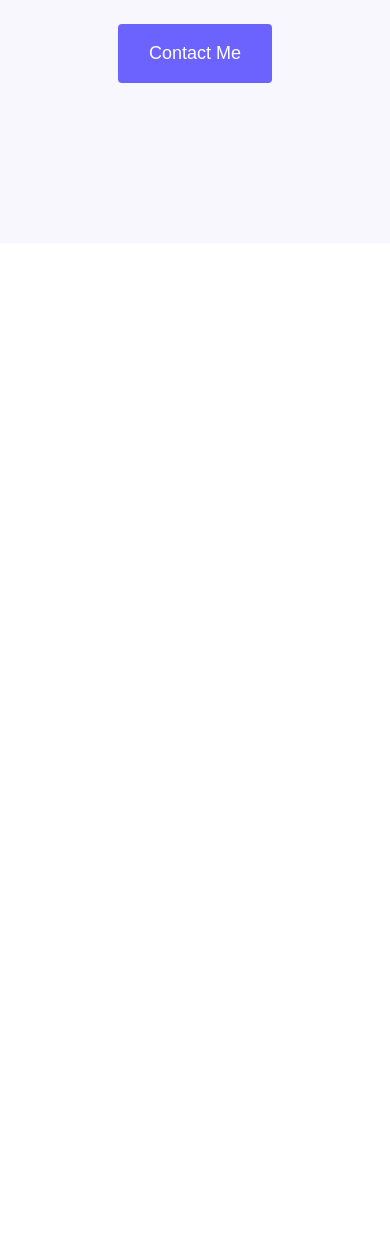
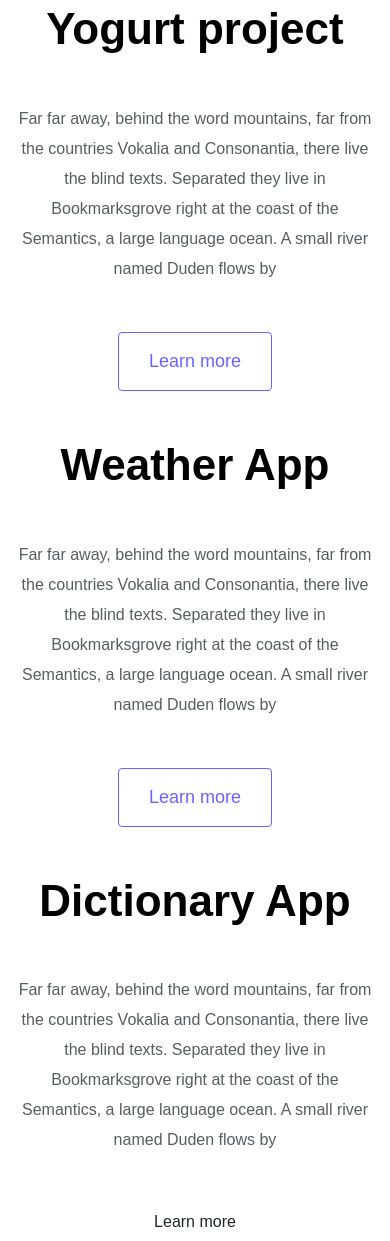
Before and after one commit to phuti28/Project-Portfolio, a plain HTML site: page index.html in a window 390 px wide. Shown: the part 572-1813 px from the top of the page. Before the commit the page ends 844 px from the top, so only its background shows below. Drawn offline with nearby package versions, Linux system fonts and the light colour scheme.

Commit message:
Added the layout of the homepage

```diff
--- a/index.html
+++ b/index.html
@@ -23,6 +23,58 @@
             <a href="#" class="btn btn-branding"> Contact Me </a>
         </div>
     </div>
+    <P class="text-center mb-5"> Featured project which my best projects be choice to show </P>
+    <div class="container">
+        <div class="row mb-5">
+            <div class="col d-none d-lg-block">
+                <img src="images/yogurt.png" class="img-fluid" alt>
+            </div>
+            <div class="col">
+                <div class="project-description">
+                    <h2 class="mb-5"> Yogurt project </h2>
+                    <p class="mb-5 text-muted">Far far away, behind the word mountains, far from the countries Vokalia
+                        and Consonantia, there live the blind texts.
+                        Separated they live in Bookmarksgrove right at the coast of the Semantics, a large language
+                        ocean. A small river named
+                        Duden flows by</p>
+                    <a href class="btn btn-branding-outline"> Learn more </a>
+
+                </div>
+            </div>
+        </div>
+        <div class="row mb-5">
+            <div class="col">
+                <div class="project-description">
+                    <h2 class="mb-5"> Weather App </h2>
+                    <p class="mb-5 text-muted"> Far far away, behind the word mountains, far from the countries Vokalia
+                        and Consonantia, there live the blind texts.
+                        Separated they live in Bookmarksgrove right at the coast of the Semantics, a large language
+                        ocean. A small river named
+                        Duden flows by </p>
+                    <a href class="btn btn-branding-outline"> Learn more </a>
+                </div>
+            </div>
+            <div class="col d-none d-lg-block">
+                <img src="images/weather.png" class="img-fluid" alt>
+            </div>
+        </div>
+        <div class="row">
+            <div class="col d-none d-lg-block">
+                <img src="images/dictionary.png" class="img-fluid" alt>
+            </div>
+            <div class="col">
+                <div class="project-description">
+                    <h2 class="mb-5"> Dictionary App </h2>
+                    <p class="mb-5 text-muted"> Far far away, behind the word mountains, far from the countries Vokalia
+                        and Consonantia, there live the blind texts.
+                        Separated they live in Bookmarksgrove right at the coast of the Semantics, a large language
+                        ocean. A small river named
+                        Duden flows by </p>
+                    <a href class="btn bttn-branding-outline"> Learn more </a>
+                </div>
+            </div>
+        </div>
+    </div>
     <script src="https://cdn.jsdelivr.net/npm/bootstrap@5.3.1/dist/js/bootstrap.bundle.min.js"
         integrity="sha384-HwwvtgBNo3bZJJLYd8oVXjrBZt8cqVSpeBNS5n7C8IVInixGAoxmnlMuBnhbgrkm"
         crossorigin="anonymous"></script>
--- a/styles/portfolio.css
+++ b/styles/portfolio.css
@@ -17,10 +17,17 @@ h1,h2,h3,h4,h5,h6{
 
 h1{
     font-size:96px;
+    line-height:1.5;
+}
+
+h2{
+    font-size:64px;
 }
 
 p{
     font-weight:normal;
+    font-size:16px;
+    line-height:30px
 }
 
 .hero{
@@ -51,3 +58,36 @@ p{
     line-height:27px;
     padding:15px 30px;
 }
+
+.btn-branding-outline{
+    border-radius: 4px;
+        color: var(--branding-color);
+        border: 1px solid var(--branding-color);
+        font-size: 18px;
+        line-height: 27px;
+        padding: 15px 30px;
+}
+
+.project-description{
+    padding:120px 60px;
+}
+
+@media (max-width: 900px){
+    h1{
+        font-size:44px;
+        line-height: 1.5;
+    }
+
+    h2{
+        font-size:44px;
+    }
+
+    .hero{
+        padding:80px 20px;
+    }
+
+    .project-description{
+        padding:0;
+        text-align:center;
+    }
+}
```
Also changed, not shown: images/dictionary.png (added), images/weather.png (added), images/yogurt.png (added).
